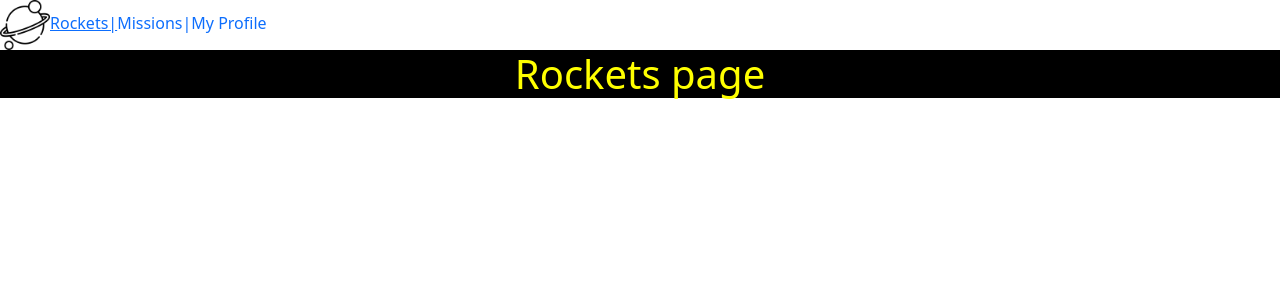
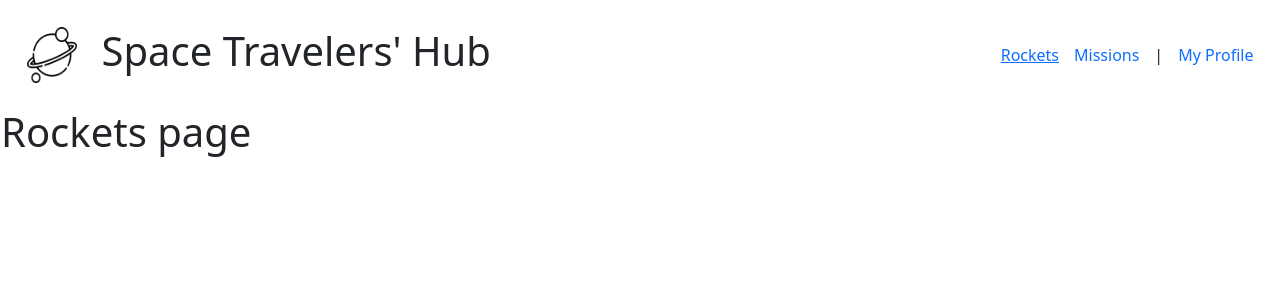
Before and after one commit to henrycode460/spaceTravel, a React (Create React App) app: page / in a window 1280 px wide. Shown: the top 300 px of the page. Built offline with nearby package versions, Linux system fonts and the light colour scheme; no server answers.

Commit message:
Style header

```diff
--- /dev/null
+++ b/src/components/header.css
@@ -0,0 +1,29 @@
+nav {
+  padding: 2%;
+  display: flex;
+  align-items: center;
+  justify-content: space-between;
+}
+
+h1 {
+  margin-bottom: 0;
+}
+
+.home {
+  display: flex;
+  gap: 25px;
+  justify-content: space-between;
+}
+
+.active {
+  text-decoration: underline;
+}
+
+.inactive {
+  text-decoration: none;
+}
+
+.links {
+  display: flex;
+  gap: 15px;
+}
--- a/src/components/header.js
+++ b/src/components/header.js
@@ -1,6 +1,7 @@
 import React from 'react';
 import { NavLink, useLocation } from "react-router-dom";
 import mainLogo from "../image/home.png";
+import './header.css';
 
 function Header() {
   const location = useLocation();
@@ -9,26 +10,31 @@ function Header() {
 
   return (
     <nav>
+      <div className='home'>
         <img  src={mainLogo} style={ { width: '50px' } } alt="home"/>
+        <h1>Space Travelers&apos; Hub</h1>
+      </div>
+      <div className='links'>
         <NavLink
           to="/"
           className={splitLocation[1] === '' ? 'active' : 'inactive'}
           >
-        Rockets|
+          Rockets
         </NavLink>
         <NavLink
           to="missions"
           className={splitLocation[1] === 'missions' ? 'active' : 'inactive'}
           >
-        Missions|
+          Missions
         </NavLink>
+        |
         <NavLink
           to="myprofile"
           className={splitLocation[1] === 'myprofile' ? 'active' : 'inactive'}
           >
           My Profile
         </NavLink>
-
+      </div>
     </nav>
   );
 }
--- a/src/style.css
+++ b/src/style.css
@@ -1,13 +1,3 @@
-h1 {
-  color: yellow;
-  background-color: black;
-  text-align: center;
+body {
+  padding: 1px;
 }
-
-.active {
-  text-decoration: underline;
-}
-
-.inactive {
-  text-decoration: none;
-}
```
Lines whose indentation alone changed are shown as unchanged.
